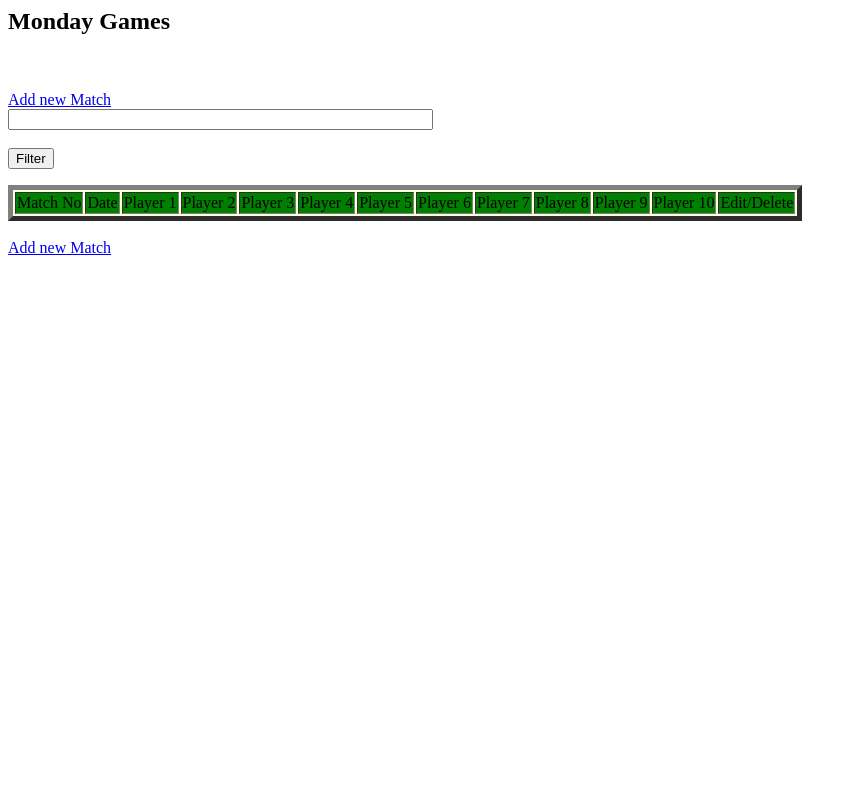
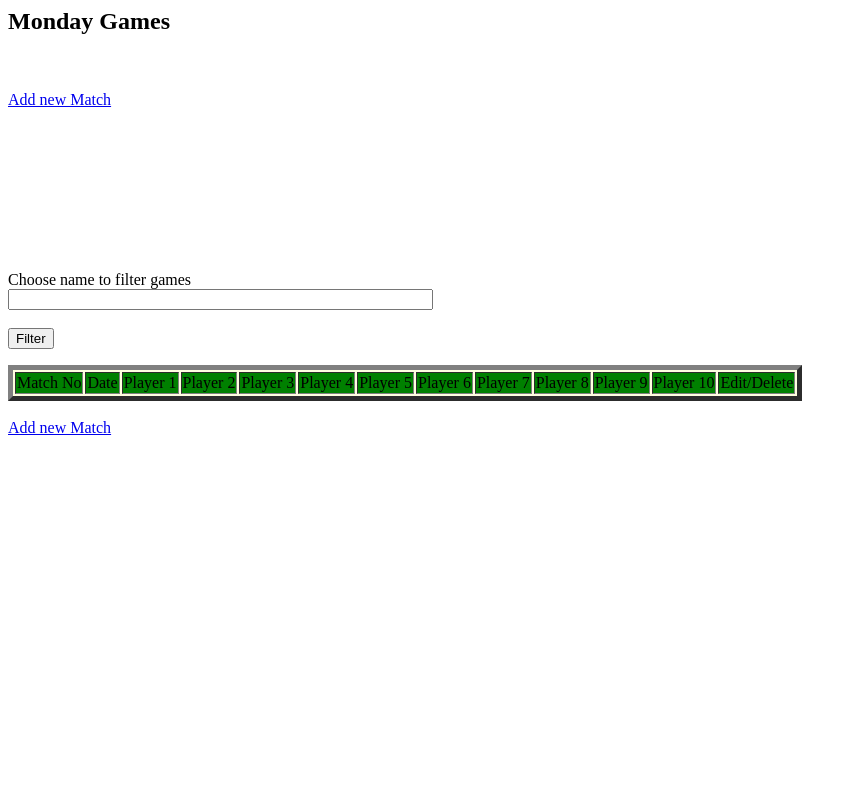
Before and after one commit to fabriziodea/fabproj2, a Flask app: page / in a window 1280 px wide. Shown: the whole page, without its empty margins (0-857 px from the left). Run offline with Flask 2, Linux system fonts and the light colour scheme; data that the repository does not hold is empty.

```diff
--- a/templates/WholetableS.html
+++ b/templates/WholetableS.html
@@ -6,6 +6,9 @@
     <a href="{{url_for('addgame')}}">Add new Match</a>
 
 
+
+    <br><br><br><br><br><br><br><br><br><br>
+    Choose name to filter games
     <form action="{{ url_for('filtergame') }}" method="POST">
         <input type="text" name="filtername" size="50"><br><br>
                     <input type="submit" value="Filter">
```
